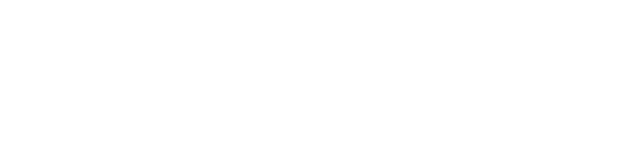
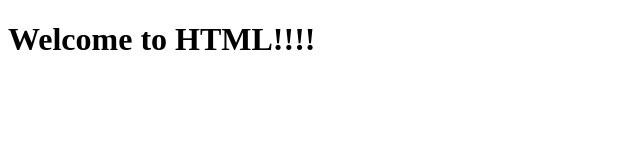
Before and after one commit to Nikalya-Ninmathirasa/sample3, a plain HTML site: page index.html in a window 1280 px wide. Shown: the whole page, without its empty margins (0-640 px from the left). Drawn offline with Linux system fonts and the light colour scheme.

Commit message:
add h1 tag to index.html

```diff
--- a/index.html
+++ b/index.html
@@ -7,5 +7,8 @@
 </head>
 <body>
 
+    <h1> Welcome to HTML!!!!</h1>
+
+
 </body>
 </html>
```
